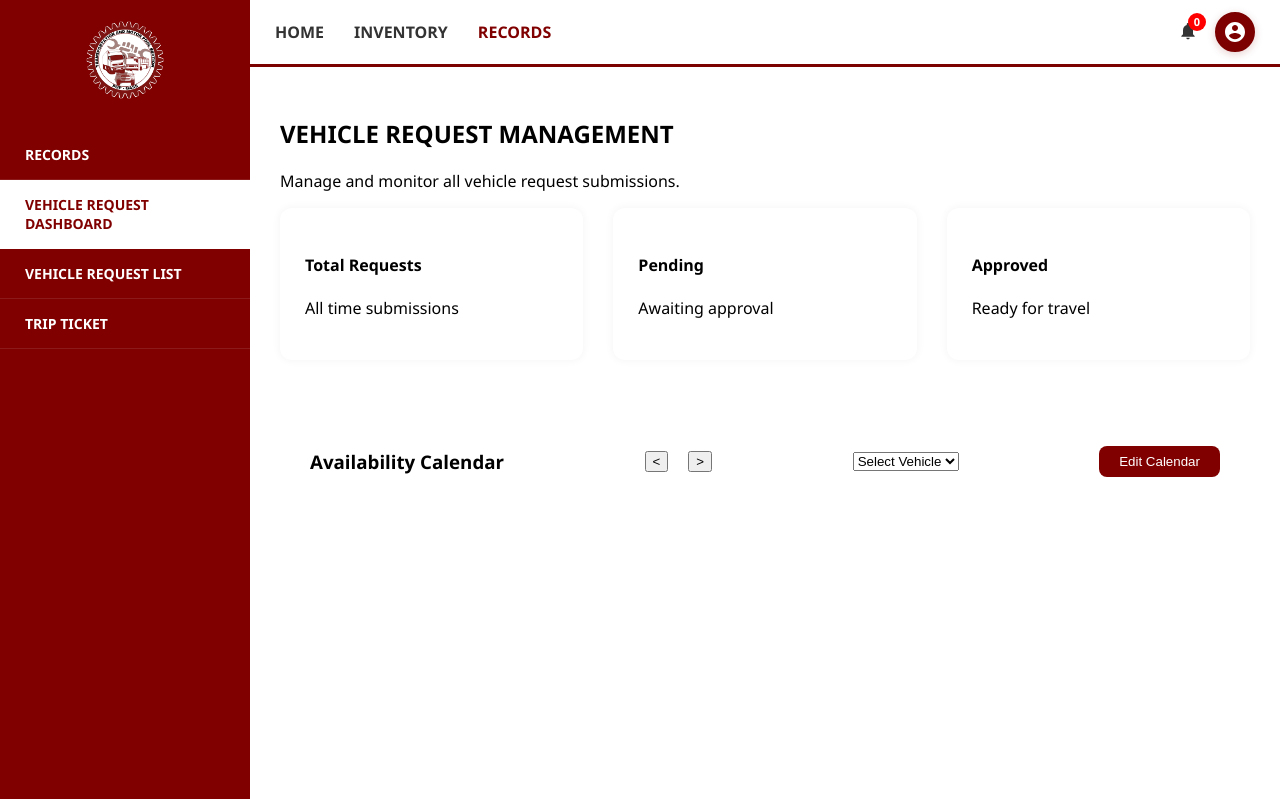
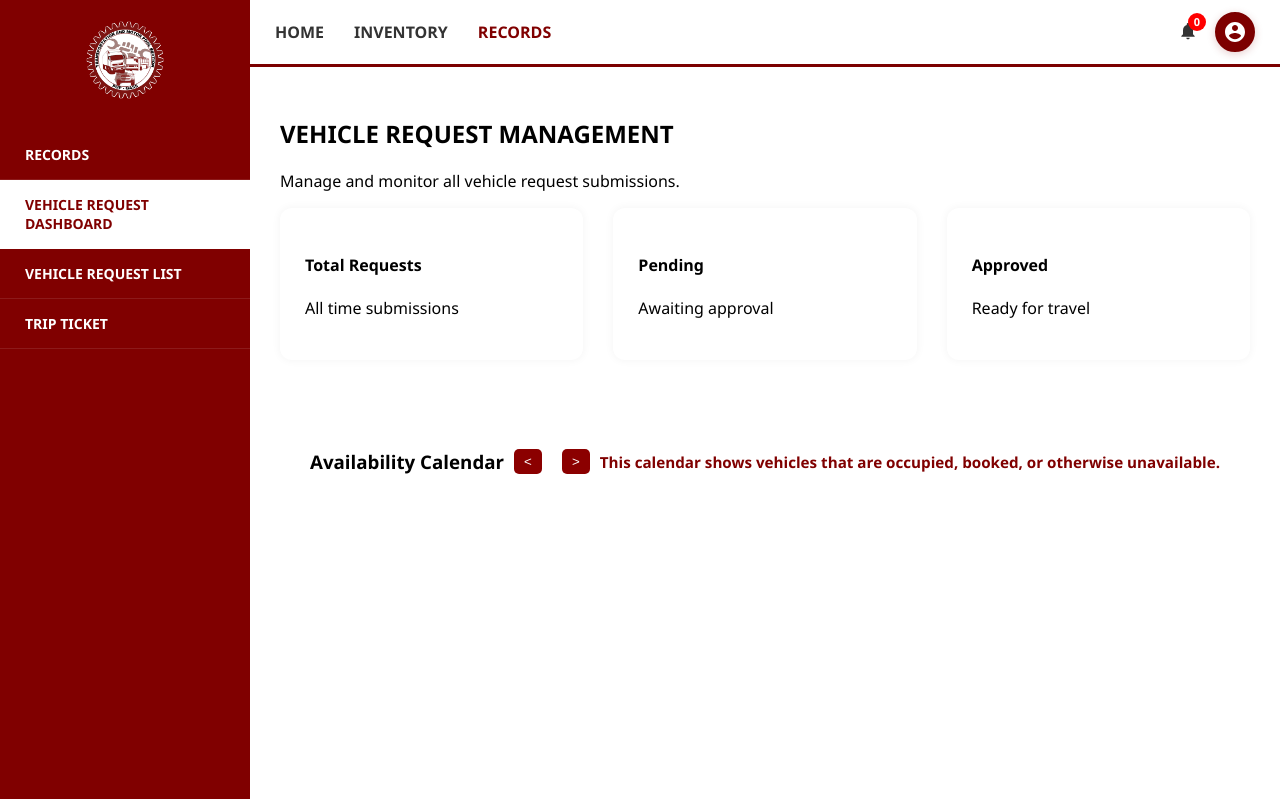
Before and after one commit to silvestrejenna/motor-pool, a Flask app: template templates/admin-request/req_dashboard.html in a window 1280 px wide. Shown: the top 799 px of the page. Run offline with Flask 3, Linux system fonts and the light colour scheme; the template is opened without the code that fills it, so the values that code supplies are empty; the visitor is signed in with stand-in values (Sample User, id 1); some libraries are stand-ins or nearby versions.

Commit message:
added calendar note, both admin and req

```diff
--- a/static/css/req_dashboard.css
+++ b/static/css/req_dashboard.css
@@ -363,7 +363,14 @@ body {
   display: flex;
   justify-content: space-between;
   align-items: center;
-  margin-bottom: 25px;
+  margin-bottom: 20px;
+}
+
+.calendar-note {
+  margin: 0;
+  color: #800000;
+  font-size: 0.95rem;
+  font-weight: bold;
 }
 
 #calendar {
@@ -385,7 +392,7 @@ body {
   font-weight: bold;
 }
 
-.calendar-contorols button {
+.calendar-controls button {
   background: #8b0000;
   color: white;
   border: none;
@@ -394,7 +401,7 @@ body {
   cursor: pointer;
 }
 
-.calendar-contorols button:hover {
+.calendar-controls button:hover {
   background: #a00000;
 }
 
--- a/templates/admin-request/req_dashboard.html
+++ b/templates/admin-request/req_dashboard.html
@@ -111,19 +111,11 @@
               <button id="nextMonth">&gt;</button>
             </div>
 
-            <select id="vehicleSelect" name="vehicles">
-              <option value="" disabled selected>
-                Select Vehicle
-              </option>
+            <p class="calendar-note">
+              This calendar shows vehicles that are occupied, booked, or otherwise unavailable.
+            </p>
+          </div>
 
-              {% for vehicle in vehicles %}
-              <option value="{{ vehicle[0] }}">
-                {{ vehicle[1] }}
-              </option>
-              {% endfor %}
-            </select>
-            <button class="btn-edit-cal">Edit Calendar</button>
-          </div>
           <div id="calendar"></div>
         </div>
 
```
Also changed, not shown: static/css/user_dashboard.css (+7 -0 lines), templates/user-dashboard/dashboard.html (+6 -2 lines).
